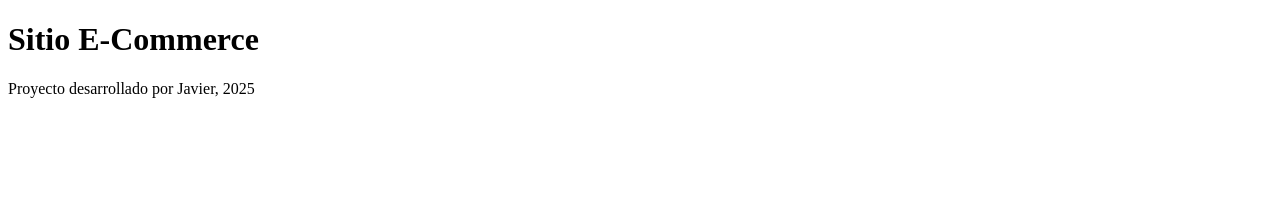
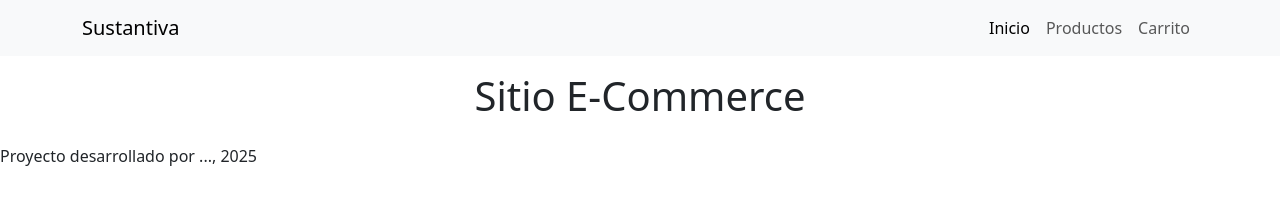
Before and after one commit to JavierGALl/m2-cierre-ecommerce, a plain HTML site: page index.html in a window 1280 px wide. Drawn offline with nearby package versions, Linux system fonts and the light colour scheme.

Commit message:
Se agrega navbar al proyecto y se edita el README.MD

```diff
--- a/index.html
+++ b/index.html
@@ -5,7 +5,9 @@
     <meta name="viewport" content="width=device-width, initial-scale=1.0">
     <title>Proyecto Final M2</title>
 
-    <script defer src="https://cdn.jsdelivr.net/npm/bootstrap@5.3.8/dist/js/bootstrap.bundle.min.js" integrity="sha384-FKyoEForCGlyvwx9Hj09JcYn3nv7wiPVlz7YYwJrWVcXK/BmnVDxM+D2scQbITxI" crossorigin="anonymous"></script>
+  <link href="https://cdn.jsdelivr.net/npm/bootstrap@5.3.8/dist/css/bootstrap.min.css" rel="stylesheet" integrity="sha384-sRIl4kxILFvY47J16cr9ZwB07vP4J8+LH7qKQnuqkuIAvNWLzeN8tE5YBujZqJLB" crossorigin="anonymous">
+
+  <script src="https://cdn.jsdelivr.net/npm/bootstrap@5.3.8/dist/js/bootstrap.bundle.min.js" integrity="sha384-FKyoEForCGlyvwx9Hj09JcYn3nv7wiPVlz7YYwJrWVcXK/BmnVDxM+D2scQbITxI" crossorigin="anonymous"></script>
 
     <link rel="stylesheet" href="assets/css/styles.css">
 
@@ -13,10 +15,36 @@
 </head>
 <body>
 
-    <header><h1>Sitio E-Commerce</h1></header>
+    <nav class="navbar navbar-expand-lg bg-body-tertiary">
+        <div class="container">
+            <a class="navbar-brand" href="#">Sustantiva</a>
+            <button class="navbar-toggler" type="button" data-bs-toggle="collapse" data-bs-target="#navbarNav"
+                aria-controls="navbarNav" aria-expanded="false" aria-label="Toggle navigation">
+                <span class="navbar-toggler-icon"></span>
+            </button>
+            <div class="collapse navbar-collapse" id="navbarNav">
+                <ul class="navbar-nav ms-auto">
+                    <li class="nav-item">
+                        <a class="nav-link active" aria-current="page" href="#">Inicio</a>
+                    </li>
+                    <li class="nav-item">
+                        <a class="nav-link" href="#">Productos</a>
+                    </li>
+                    <li class="nav-item">
+                        <a class="nav-link" href="#">Carrito</a>
+                    </li>
+                </ul>
+            </div>
+        </div>
+    </nav>
+
+    <header class="py-3">
+        <h1 class="text-center">Sitio E-Commerce</h1>
+    </header>
 
     <footer>
-        <p>Proyecto desarrollado por Javier, 2025</p>
+        <p>Proyecto desarrollado por ..., 2025</p>
     </footer>
+
 </body>
 </html>
```
Also changed, not shown: M2_L7_FUNDAMENTOS DE GIT Y GITHUB.txt (added).
